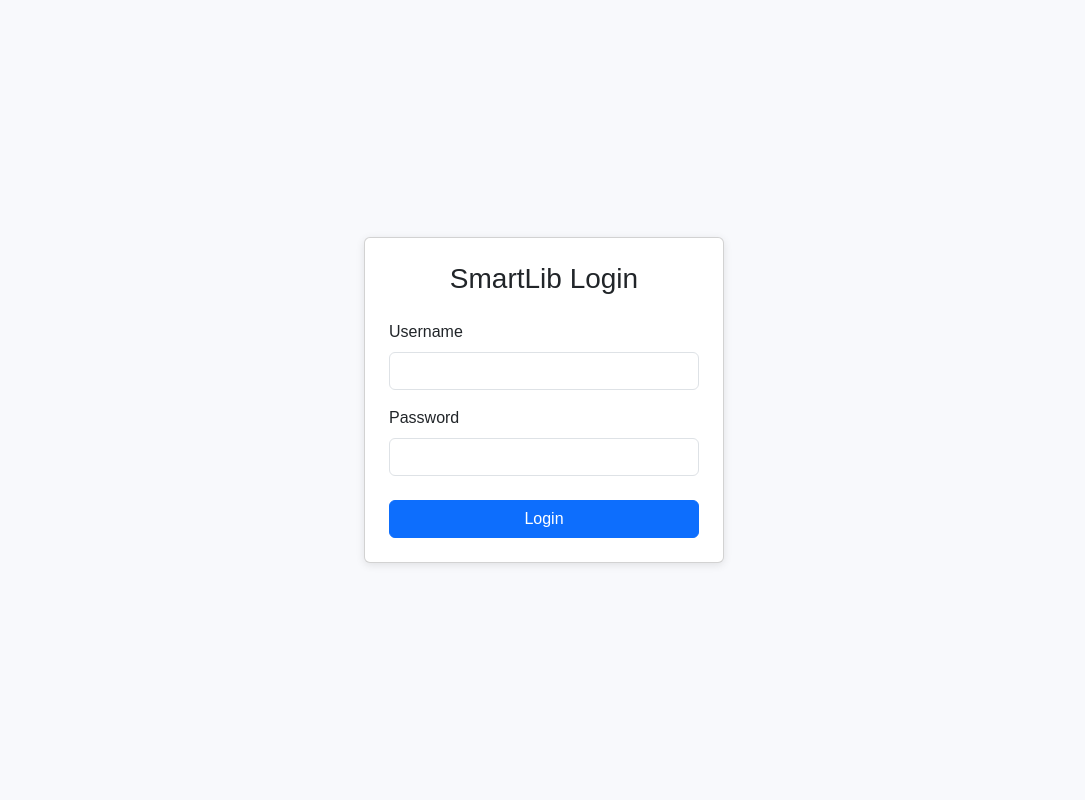
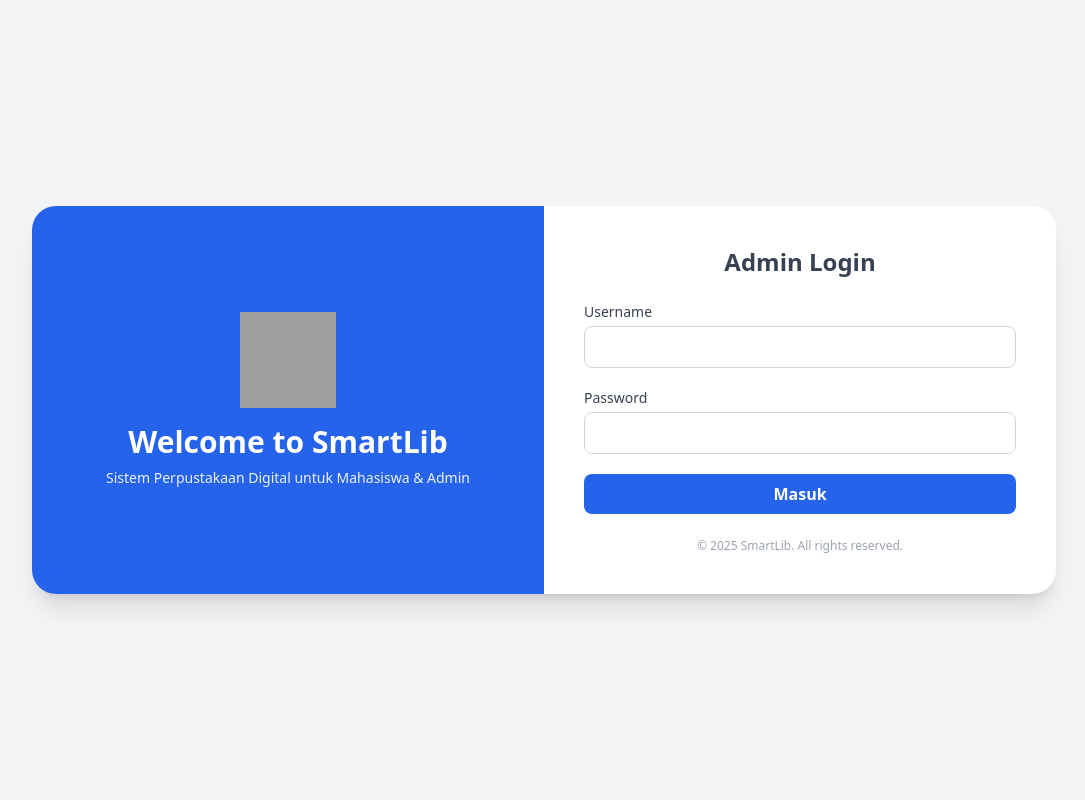
Before and after one commit to Riskiii098/ProjekWEBPrak, a PHP site: page /login.php in a window 1280 px wide. Shown: the whole page, without its empty margins (96-1181 px from the left). Run offline with PHP 8.4, Linux system fonts and the light colour scheme; some libraries are stand-ins or nearby versions; grey boxes are pictures that could not be loaded.

Commit message:
Update login.php

```diff
--- a/login.php
+++ b/login.php
@@ -18,26 +18,45 @@ if($_SERVER['REQUEST_METHOD']=='POST') {
 <!DOCTYPE html>
 <html lang="id">
 <head>
-  <meta charset="UTF-8"><meta name="viewport" content="width=device-width, initial-scale=1">
+  <meta charset="UTF-8" />
+  <meta name="viewport" content="width=device-width, initial-scale=1.0" />
   <title>Login • SmartLib</title>
-  <link href="https://cdn.jsdelivr.net/npm/bootstrap@5.3.0/dist/css/bootstrap.min.css" rel="stylesheet">
-  <link href="css/style.css" rel="stylesheet">
+  <script src="https://cdn.tailwindcss.com"></script>
 </head>
-<body class="d-flex align-items-center justify-content-center" style="min-height:100vh;">
-  <div class="card p-4" style="width:360px;">
-    <h3 class="text-center mb-4">SmartLib Login</h3>
-    <?php if($msg): ?>
-      <div class="alert alert-danger"><?= $msg ?></div>
-    <?php endif; ?>
-    <form method="POST">
-      <div class="mb-3"><label class="form-label">Username</label>
-        <input name="username" class="form-control" required>
-      </div>
-      <div class="mb-4"><label class="form-label">Password</label>
-        <input name="password" type="password" class="form-control" required>
-      </div>
-      <button class="btn btn-primary w-100">Login</button>
-    </form>
+<body class="bg-gray-100 min-h-screen flex items-center justify-center">
+  <div class="bg-white shadow-xl rounded-3xl overflow-hidden w-full max-w-5xl flex flex-col md:flex-row">
+    <div class="hidden md:flex flex-col items-center justify-center bg-blue-600 text-white w-1/2 p-10">
+      <img src="https://cdn-icons-png.flaticon.com/512/3064/3064197.png" alt="Library Icon" class="w-24 h-24 mb-4">
+      <h2 class="text-3xl font-bold mb-2">Welcome to SmartLib</h2>
+      <p class="text-center text-sm opacity-90">Sistem Perpustakaan Digital untuk Mahasiswa & Admin</p>
+    </div>
+    <div class="w-full md:w-1/2 p-8 md:p-10">
+      <h2 class="text-2xl font-bold text-gray-700 text-center mb-6">Admin Login</h2>
+
+      <?php if($msg): ?>
+        <div class="bg-red-100 border border-red-400 text-red-700 px-4 py-3 rounded mb-4 text-sm">
+          <?= $msg ?>
+        </div>
+      <?php endif; ?>
+
+      <form method="POST" class="space-y-5">
+        <div>
+          <label class="block mb-1 text-sm font-medium text-gray-700">Username</label>
+          <input name="username" type="text" required class="w-full px-4 py-2 border border-gray-300 rounded-lg focus:ring-2 focus:ring-blue-400 focus:outline-none" />
+        </div>
+
+        <div>
+          <label class="block mb-1 text-sm font-medium text-gray-700">Password</label>
+          <input name="password" type="password" required class="w-full px-4 py-2 border border-gray-300 rounded-lg focus:ring-2 focus:ring-blue-400 focus:outline-none" />
+        </div>
+
+        <button type="submit" class="w-full bg-blue-600 hover:bg-blue-700 text-white py-2 rounded-lg font-semibold transition-all duration-200">
+          Masuk
+        </button>
+      </form>
+
+      <p class="text-xs text-center text-gray-400 mt-6">© <?= date('Y') ?> SmartLib. All rights reserved.</p>
+    </div>
   </div>
 </body>
 </html>
```
